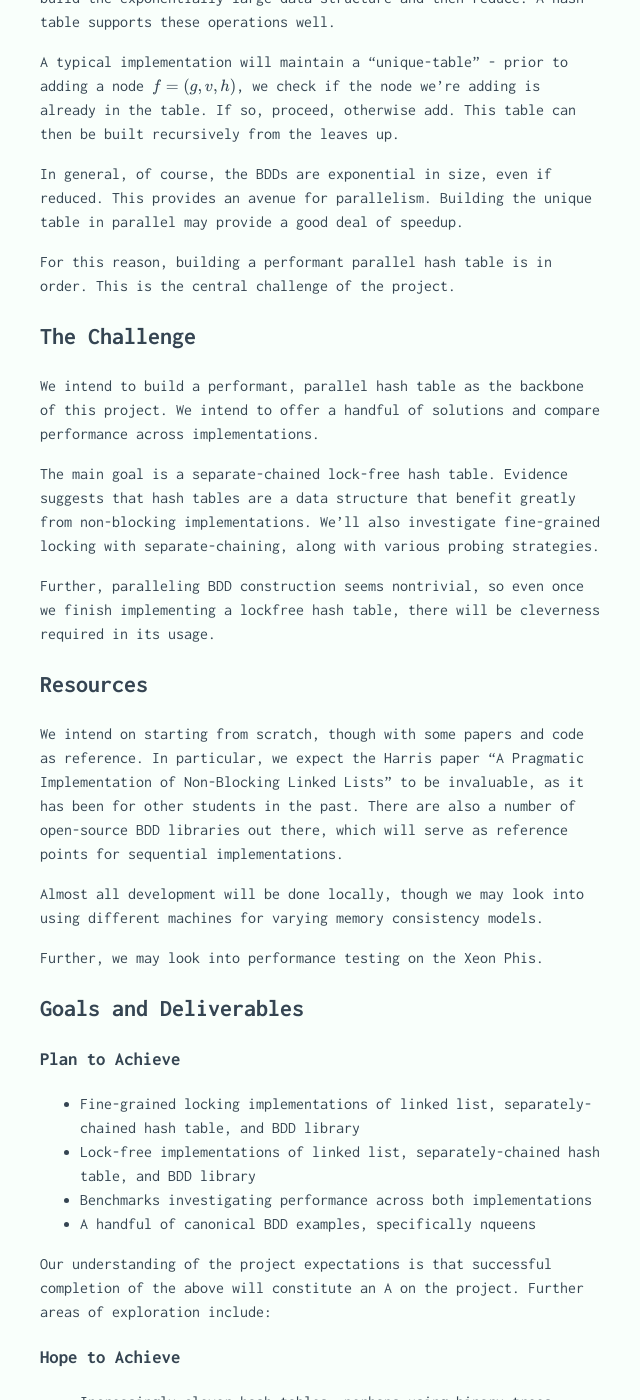
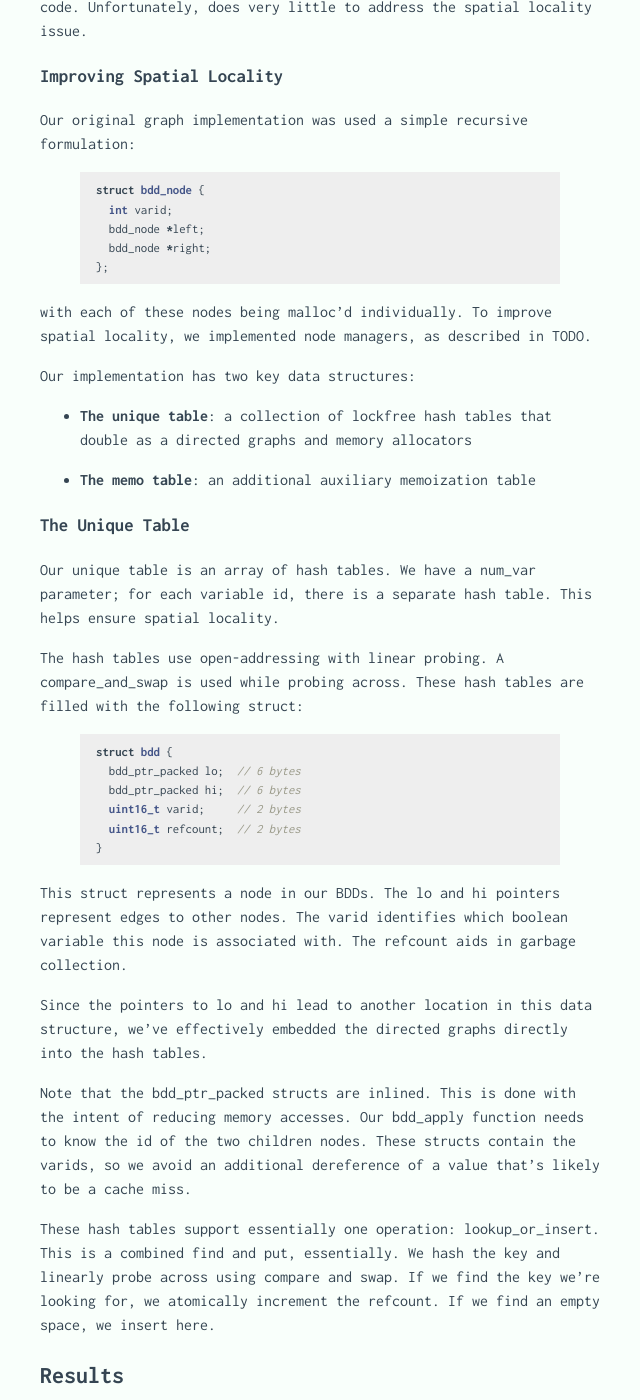
Before and after one commit to evanbergeron/lockfree-bdd, a Jekyll site: the page built from index.md, in a window 1280 px wide and 1400 px high, scrolled down 1487 px. Shown: the whole window, without its empty margins (0-640 px from the left). Built offline with Jekyll 4.4.1, drawn with Linux system fonts in a browser that asks for light colours; formulas are drawn with MathJax 3; some of the changed text lies outside the part shown.

Commit message:
Add beginning of final rewrite

```diff
--- a/index.md
+++ b/index.md
@@ -2,115 +2,125 @@
 layout: default
 ---
 
-[Checkpoint](http://evan.sh/lockfree-bdd/checkpoint.html)
 
-This is Evan Bergeron and Kevin Zheng's 15-418 final project site.
+Evan Bergeron, Kevin Zheng
 
 ## Summary
 
-We are going to produce two binary decision diagram library implementations, one with fine-grained locking, and one lockfree. Everything will be written in C++.
+We implemented a parallel binary decision diagram library, focusing on spatial locality and cache coherence. The key data structure is a collection of lockfree hash tables that doubles as a memory allocator, garbage collector, and directed graph.
 
 ## Background
 
-Binary decision diagrams are data structures used to represent boolean functions. We'll give some background on boolean functions and then discuss how to represent them computationally.
+Binary decision diagrams (BDDs) are directed graphs that represent boolean functions. Once constructed, these graphs provide constant time equivalence checking. Unfortunately, constructing these graphs can be costly.
 
-### The Math
+The graphs are built incremently, usually taking a couple at a time and combining them. We focused on parallelizing this combination step.
 
-Recall that a boolean function is a function of the form
+This is tough for a number of reasons.
 
-$$f : \textbf{2}^k \rightarrow \textbf{2}$$
+* *Low arithmetic intensity*: at each step, there's only a couple of pointer redirections.
+* *Lack of spatial locality*: graph traversal can access a wide range of memory addresses and the structure of the input graphs is unpredictable.
+* *Data dependency*: the result of a node is dependent on its children.
 
-where $\textbf{2} = \\{ 0, 1 \\}$. These can be represented as rooted binary trees. Take some ordering on the input variables. Set $x_0$ to be the root of the tree. Then the left child of the root corresponds with the assignment $x_0 = 0$ and the right child means $x_0 = 1$. Continue this inductively down to the leaves.
+The low arithmetic intensity is somewhat inherent to the problem.
 
-The leaves then represent a complete assignment of the input variables. Call this assignment $\textbf{v}$. Set each leaf to be $f(\textbf{v})$.
+## Approach
 
-Some of the subtrees of this complete binary tree may be identical (isomorphic). Starting at the root and moving inductively downward, join subtrees that are isomorphic. If both subtrees of a node are isomorphic, remove this node (in a sense, this variables does not matter).
+### First approach - DFS
 
-The result of this process is called a *reduced ordered binary decision diagram*, or ROBDD. When people say BDD, they usually mean ROBDD.
+Our original serial implementation DFS'd on the graph using the if-then-else normal form operation as described in [2]. We parallelized this using Cilk+ in a fashion similar to [9, 10]. Pseudocode is presented below:
 
-ROBDDs have a number of useful properties, not the least of which is *canonicity*. Which is to say, given a boolean function $f$ and an ordering on the variables $\leq$, there exists a unique ROBDD representing $f$ with the $\leq$ ordering.
+{% highlight c++ %}
+// DFS approach
+bdd combine(bdd f, bdd g, bdd h) {
+  (fv, gv, hv) = left child;
+  (fvn, gvn, hvn) = left child;
+  result->left = spawn_task combine(fv, gv, hv);
+  result->right = combine(fvn, gvn, hvn);
+  sync;
+  return result;
+}
+{% endhighlight %}
 
-Critically, this means that boolean function equivalence can be determined by structural equivalence.
+A constant size worker pool is maintained (in our case, using Cilk+). There is data parallelism in the left and right children of each node, so compute each subgraph in parallel.
 
-### The Data Structure
+In this implementation, a memoization cache is shared between workers to avoid duplicate work.
 
-How are BDDs often implemented? Naturally, there are number of ways. Building an ordered, non-reduced BDD is easy. Supporting the merging operations quickly is the main task. Specifically, there are two main tasks
+This implementation provides a nice solution to the data dependency issue; simply compute from the leaves up. This makes certain canonicity checks very straightforward and yields elegent, readable code. Unfortunately, does very little to address the spatial locality issue.
 
-* Merge isomorphic subgraphs
-* Eliminate nodes whose children are ismorphic.
+### Improving Spatial Locality
 
-Typically, when building a ROBDD, we reduce as we go, rather than build the exponentially large data structure and then reduce. A hash table supports these operations well.
+Our original graph implementation was used a simple recursive formulation:
 
-A typical implementation will maintain a "unique-table" - prior to adding a node $f = (g, v, h)$, we check if the node we're adding is already in the table. If so, proceed, otherwise add. This table can then be built recursively from the leaves up.
+{% highlight c++ %}
+struct bdd_node {
+  int varid;
+  bdd_node *left;
+  bdd_node *right;
+};
+{% endhighlight %}
 
-In general, of course, the BDDs are exponential in size, even if reduced. This provides an avenue for parallelism. Building the unique table in parallel may provide a good deal of speedup.
+with each of these nodes being malloc'd individually. To improve spatial locality, we implemented node managers, as described in TODO.
 
-For this reason, building a performant parallel hash table is in order. This is the central challenge of the project.
+Our implementation has two key data structures:
 
-## The Challenge
+* **The unique table**: a collection of lockfree hash tables that double as a directed graphs and memory allocators
 
-We intend to build a performant, parallel hash table as the backbone of this project. We intend to offer a handful of solutions and compare performance across implementations.
+* **The memo table**: an additional auxiliary memoization table
 
-The main goal is a separate-chained lock-free hash table. Evidence suggests that hash tables are a data structure that benefit greatly from non-blocking implementations. We'll also investigate fine-grained locking with separate-chaining, along with various probing strategies.
+### The Unique Table
 
-Further, paralleling BDD construction seems nontrivial, so even once we finish implementing a lockfree hash table, there will be cleverness required in its usage.
+Our unique table is an array of hash tables. We have a num_var parameter; for each variable id, there is a separate hash table. This helps ensure spatial locality.
 
-## Resources
-We intend on starting from scratch, though with some papers and code as reference. In particular, we expect the Harris paper "A Pragmatic Implementation of Non-Blocking Linked Lists" to be invaluable, as it has been for other students in the past. There are also a number of open-source BDD libraries out there, which will serve as reference points for sequential implementations.
+The hash tables use open-addressing with linear probing. A compare_and_swap is used while probing across. These hash tables are filled with the following struct:
 
-Almost all development will be done locally, though we may look into using different machines for varying memory consistency models.
+{% highlight c++ %}
+struct bdd {
+  bdd_ptr_packed lo;  // 6 bytes
+  bdd_ptr_packed hi;  // 6 bytes
+  uint16_t varid;     // 2 bytes
+  uint16_t refcount;  // 2 bytes
+}
+{% endhighlight %}
 
-Further, we may look into performance testing on the Xeon Phis.
+This struct represents a node in our BDDs. The lo and hi pointers represent edges to other nodes. The varid identifies which boolean variable this node is associated with. The refcount aids in garbage collection.
 
-## Goals and Deliverables
+Since the pointers to lo and hi lead to another location in this data structure, we've effectively embedded the directed graphs directly into the hash tables.
 
-### Plan to Achieve
-* Fine-grained locking implementations of linked list, separately-chained hash table, and BDD library
-* Lock-free implementations of linked list, separately-chained hash table, and BDD library
-* Benchmarks investigating performance across both implementations
-* A handful of canonical BDD examples, specifically nqueens
+Note that the bdd_ptr_packed structs are inlined. This is done with the intent of reducing memory accesses. Our bdd_apply function needs to know the id of the two children nodes. These structs contain the varids, so we avoid an additional dereference of a value that's likely to be a cache miss.
 
-Our understanding of the project expectations is that successful completion of the above will constitute an A on the project. Further areas of exploration include:
+These hash tables support essentially one operation: lookup_or_insert. This is a combined find and put, essentially. We hash the key and linearly probe across using compare and swap. If we find the key we're looking for, we atomically increment the refcount. If we find an empty space, we insert here.
 
-### Hope to Achieve
-* Increasingly clever hash tables, perhaps using binary trees instead of linked lists in each bucket.
-* Investigate correctness on other memory consistency models.
-* Investigate porting the library to other languages, particular python or OCaml.
-* Investigate alternative hash table implementations and various hash table optimizations
-* Investigate running on the Xeon Phi
+## Results
 
-We haven't yet decided if we'd like to use Michael Sullivan's RMC project yet. This is one of the main tasks to be decided in the coming week. It's unclear whether this would make the project easier or harder.
+This section is in progress. We have a working implementation and are currently benchmarking.
 
-## Platform Choice
-We'll be using C++, as we intend to build a C++ BDD library. Our target audience is a CPU C++ software programmer, so this is a natural platform choice.
+## References
 
-## Schedule
-We have 5 weeks for the project. Broadly speaking, we have 6 main tasks. Fine-grained and lock-free versions of a linked list, a hash table, and the full BDD library.
+[1] Randal E. Bryant. Graph-Based Algorithms for Boolean Function Manipulation.
 
-Each list contains the list of tasks we expect to complete by the end of each week.
+[2] Karl S. Brace, Richard L. Rudell, Randal E. Bryant. Efficient Implementation of a BDD Package.
 
-### Week 1
-* Linked list with fine-grained locks
-* Hash table with fine-grained locks
-* Nontrivial progress on BDD library implementation (perhaps initially using builtin data structures)
-* Determine if we'll use the RMC project
-* Have thorough understanding of BDD implementation
+[3] Jagesh V. Sanghavi, Rajeev K. Ranjan, Robert K. Brayton, Alberto Sangiovanni-Vincentelli. High Performance BDD Package By Exploiting Memory Hierarchy.
 
-### Week 2
-* Complete BDD library with fine-grained locks
-* Substantial progress on lock-free linked list implementation
+[4] Bwolen Yang, Yirng-An Chen, Randal E. Bryant, David R. O'Hallaron. Space-and-Time-Efficient BDD Construction via Working Set Control.
 
-### Week 3
-* Substantial progress on lock-free hash table
-* Complete lock-free linked list implementation
+[5] Bwolen Yang and David R. O'Hallaron. Parallel Breath-First BDD Construction.
 
-### Week 4
-* Complete lock-free hash table
-* Complete lock-free BDD library implementation
+[6] Yirng-An Chen, Bwolen Yang, and Randal E. Bryant. Breath-First with Depth-First BDD Construction: A Hybrid Approach.
 
-### Week 5
-* Example code written
-* Performance comparison
-* Writeup complete
+[7] Tony Stornetta and Forrest Brewer. Implementation of an Efficient Parallel BDD Package.
+
+[8] Parnav Ashar and Matthew Cheong. Efficient Breath-First Manipulation of Binary Decision Diagrams.
+
+[9] Tom Van Dijk, Alfons Laarman, and Jaco van de Pol. Multi-Core BDD Operations for Symbolic Reachability.
+
+[10] Yuxiong He. [Multicore-enabling a Binary Decision Diagram algorithm](https://software.intel.com/en-us/articles/multicore-enabling-a-binary-decision-diagram-algorithm).
+
+[11] Jesh Preshing. [The World's Simplest Lockfree Hash Table](http://preshing.com/20130605/the-worlds-simplest-lock-free-hash-table/)
+
+* [Checkpoint](http://evan.sh/lockfree-bdd/checkpoint.html)
+* [Proposal](http://evan.sh/lockfree-bdd/proposal.html)
+
+Equal work was performed by both project members.
 
 <a href="https://github.com/evanbergeron/lockfree-bdd" class="github-corner"><svg width="80" height="80" viewBox="0 0 250 250" style="fill:#151513; color:#fff; position: absolute; top: 0; border: 0; right: 0;"><path d="M0,0 L115,115 L130,115 L142,142 L250,250 L250,0 Z"></path><path d="M128.3,109.0 C113.8,99.7 119.0,89.6 119.0,89.6 C122.0,82.7 120.5,78.6 120.5,78.6 C119.2,72.0 123.4,76.3 123.4,76.3 C127.3,80.9 125.5,87.3 125.5,87.3 C122.9,97.6 130.6,101.9 134.4,103.2" fill="currentColor" style="transform-origin: 130px 106px;" class="octo-arm"></path><path d="M115.0,115.0 C114.9,115.1 118.7,116.5 119.8,115.4 L133.7,101.6 C136.9,99.2 139.9,98.4 142.2,98.6 C133.8,88.0 127.5,74.4 143.8,58.0 C148.5,53.4 154.0,51.2 159.7,51.0 C160.3,49.4 163.2,43.6 171.4,40.1 C171.4,40.1 176.1,42.5 178.8,56.2 C183.1,58.6 187.2,61.8 190.9,65.4 C194.5,69.0 197.7,73.2 200.1,77.6 C213.8,80.2 216.3,84.9 216.3,84.9 C212.7,93.1 206.9,96.0 205.4,96.6 C205.1,102.4 203.0,107.8 198.3,112.5 C181.9,128.9 168.3,122.5 157.7,114.1 C157.9,116.9 156.7,120.9 152.7,124.9 L141.0,136.5 C139.8,137.7 141.6,141.9 141.8,141.8 Z" fill="currentColor" class="octo-body"></path></svg></a><style>.github-corner:hover .octo-arm{animation:octocat-wave 560ms ease-in-out}@keyframes octocat-wave{0%,100%{transform:rotate(0)}20%,60%{transform:rotate(-25deg)}40%,80%{transform:rotate(10deg)}}@media (max-width:500px){.github-corner:hover .octo-arm{animation:none}.github-corner .octo-arm{animation:octocat-wave 560ms ease-in-out}}</style>
--- /dev/null
+++ b/proposal.md
@@ -0,0 +1,116 @@
+---
+layout: default
+---
+
+[Checkpoint](http://evan.sh/lockfree-bdd/checkpoint.html)
+
+This is Evan Bergeron and Kevin Zheng's 15-418 final project site.
+
+## Summary
+
+We are going to produce two binary decision diagram library implementations, one with fine-grained locking, and one lockfree. Everything will be written in C++.
+
+## Background
+
+Binary decision diagrams are data structures used to represent boolean functions. We'll give some background on boolean functions and then discuss how to represent them computationally.
+
+### The Math
+
+Recall that a boolean function is a function of the form
+
+$$f : \textbf{2}^k \rightarrow \textbf{2}$$
+
+where $\textbf{2} = \\{ 0, 1 \\}$. These can be represented as rooted binary trees. Take some ordering on the input variables. Set $x_0$ to be the root of the tree. Then the left child of the root corresponds with the assignment $x_0 = 0$ and the right child means $x_0 = 1$. Continue this inductively down to the leaves.
+
+The leaves then represent a complete assignment of the input variables. Call this assignment $\textbf{v}$. Set each leaf to be $f(\textbf{v})$.
+
+Some of the subtrees of this complete binary tree may be identical (isomorphic). Starting at the root and moving inductively downward, join subtrees that are isomorphic. If both subtrees of a node are isomorphic, remove this node (in a sense, this variables does not matter).
+
+The result of this process is called a *reduced ordered binary decision diagram*, or ROBDD. When people say BDD, they usually mean ROBDD.
+
+ROBDDs have a number of useful properties, not the least of which is *canonicity*. Which is to say, given a boolean function $f$ and an ordering on the variables $\leq$, there exists a unique ROBDD representing $f$ with the $\leq$ ordering.
+
+Critically, this means that boolean function equivalence can be determined by structural equivalence.
+
+### The Data Structure
+
+How are BDDs often implemented? Naturally, there are number of ways. Building an ordered, non-reduced BDD is easy. Supporting the merging operations quickly is the main task. Specifically, there are two main tasks
+
+* Merge isomorphic subgraphs
+* Eliminate nodes whose children are ismorphic.
+
+Typically, when building a ROBDD, we reduce as we go, rather than build the exponentially large data structure and then reduce. A hash table supports these operations well.
+
+A typical implementation will maintain a "unique-table" - prior to adding a node $f = (g, v, h)$, we check if the node we're adding is already in the table. If so, proceed, otherwise add. This table can then be built recursively from the leaves up.
+
+In general, of course, the BDDs are exponential in size, even if reduced. This provides an avenue for parallelism. Building the unique table in parallel may provide a good deal of speedup.
+
+For this reason, building a performant parallel hash table is in order. This is the central challenge of the project.
+
+## The Challenge
+
+We intend to build a performant, parallel hash table as the backbone of this project. We intend to offer a handful of solutions and compare performance across implementations.
+
+The main goal is a separate-chained lock-free hash table. Evidence suggests that hash tables are a data structure that benefit greatly from non-blocking implementations. We'll also investigate fine-grained locking with separate-chaining, along with various probing strategies.
+
+Further, paralleling BDD construction seems nontrivial, so even once we finish implementing a lockfree hash table, there will be cleverness required in its usage.
+
+## Resources
+We intend on starting from scratch, though with some papers and code as reference. In particular, we expect the Harris paper "A Pragmatic Implementation of Non-Blocking Linked Lists" to be invaluable, as it has been for other students in the past. There are also a number of open-source BDD libraries out there, which will serve as reference points for sequential implementations.
+
+Almost all development will be done locally, though we may look into using different machines for varying memory consistency models.
+
+Further, we may look into performance testing on the Xeon Phis.
+
+## Goals and Deliverables
+
+### Plan to Achieve
+* Fine-grained locking implementations of linked list, separately-chained hash table, and BDD library
+* Lock-free implementations of linked list, separately-chained hash table, and BDD library
+* Benchmarks investigating performance across both implementations
+* A handful of canonical BDD examples, specifically nqueens
+
+Our understanding of the project expectations is that successful completion of the above will constitute an A on the project. Further areas of exploration include:
+
+### Hope to Achieve
+* Increasingly clever hash tables, perhaps using binary trees instead of linked lists in each bucket.
+* Investigate correctness on other memory consistency models.
+* Investigate porting the library to other languages, particular python or OCaml.
+* Investigate alternative hash table implementations and various hash table optimizations
+* Investigate running on the Xeon Phi
+
+We haven't yet decided if we'd like to use Michael Sullivan's RMC project yet. This is one of the main tasks to be decided in the coming week. It's unclear whether this would make the project easier or harder.
+
+## Platform Choice
+We'll be using C++, as we intend to build a C++ BDD library. Our target audience is a CPU C++ software programmer, so this is a natural platform choice.
+
+## Schedule
+We have 5 weeks for the project. Broadly speaking, we have 6 main tasks. Fine-grained and lock-free versions of a linked list, a hash table, and the full BDD library.
+
+Each list contains the list of tasks we expect to complete by the end of each week.
+
+### Week 1
+* Linked list with fine-grained locks
+* Hash table with fine-grained locks
+* Nontrivial progress on BDD library implementation (perhaps initially using builtin data structures)
+* Determine if we'll use the RMC project
+* Have thorough understanding of BDD implementation
+
+### Week 2
+* Complete BDD library with fine-grained locks
+* Substantial progress on lock-free linked list implementation
+
+### Week 3
+* Substantial progress on lock-free hash table
+* Complete lock-free linked list implementation
+
+### Week 4
+* Complete lock-free hash table
+* Complete lock-free BDD library implementation
+
+### Week 5
+* Example code written
+* Performance comparison
+* Writeup complete
+
+<a href="https://github.com/evanbergeron/lockfree-bdd" class="github-corner"><svg width="80" height="80" viewBox="0 0 250 250" style="fill:#151513; color:#fff; position: absolute; top: 0; border: 0; right: 0;"><path d="M0,0 L115,115 L130,115 L142,142 L250,250 L250,0 Z"></path><path d="M128.3,109.0 C113.8,99.7 119.0,89.6 119.0,89.6 C122.0,82.7 120.5,78.6 120.5,78.6 C119.2,72.0 123.4,76.3 123.4,76.3 C127.3,80.9 125.5,87.3 125.5,87.3 C122.9,97.6 130.6,101.9 134.4,103.2" fill="currentColor" style="transform-origin: 130px 106px;" class="octo-arm"></path><path d="M115.0,115.0 C114.9,115.1 118.7,116.5 119.8,115.4 L133.7,101.6 C136.9,99.2 139.9,98.4 142.2,98.6 C133.8,88.0 127.5,74.4 143.8,58.0 C148.5,53.4 154.0,51.2 159.7,51.0 C160.3,49.4 163.2,43.6 171.4,40.1 C171.4,40.1 176.1,42.5 178.8,56.2 C183.1,58.6 187.2,61.8 190.9,65.4 C194.5,69.0 197.7,73.2 200.1,77.6 C213.8,80.2 216.3,84.9 216.3,84.9 C212.7,93.1 206.9,96.0 205.4,96.6 C205.1,102.4 203.0,107.8 198.3,112.5 C181.9,128.9 168.3,122.5 157.7,114.1 C157.9,116.9 156.7,120.9 152.7,124.9 L141.0,136.5 C139.8,137.7 141.6,141.9 141.8,141.8 Z" fill="currentColor" class="octo-body"></path></svg></a><style>.github-corner:hover .octo-arm{animation:octocat-wave 560ms ease-in-out}@keyframes octocat-wave{0%,100%{transform:rotate(0)}20%,60%{transform:rotate(-25deg)}40%,80%{transform:rotate(10deg)}}@media (max-width:500px){.github-corner:hover .octo-arm{animation:none}.github-corner .octo-arm{animation:octocat-wave 560ms ease-in-out}}</style>
```
